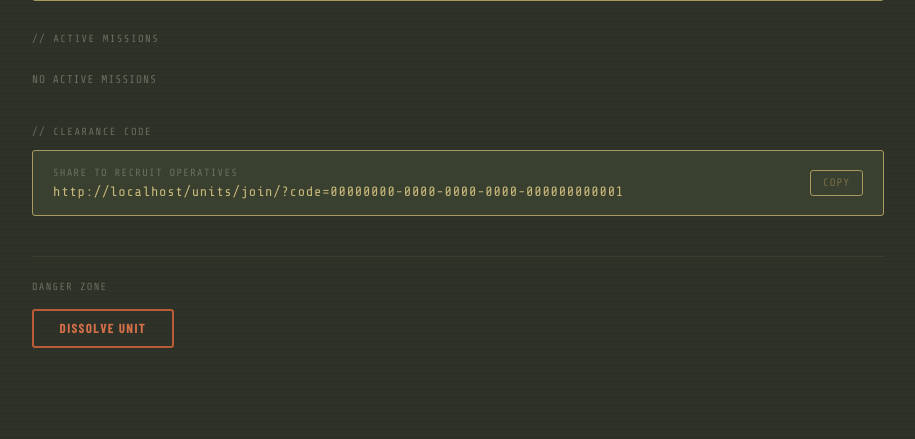
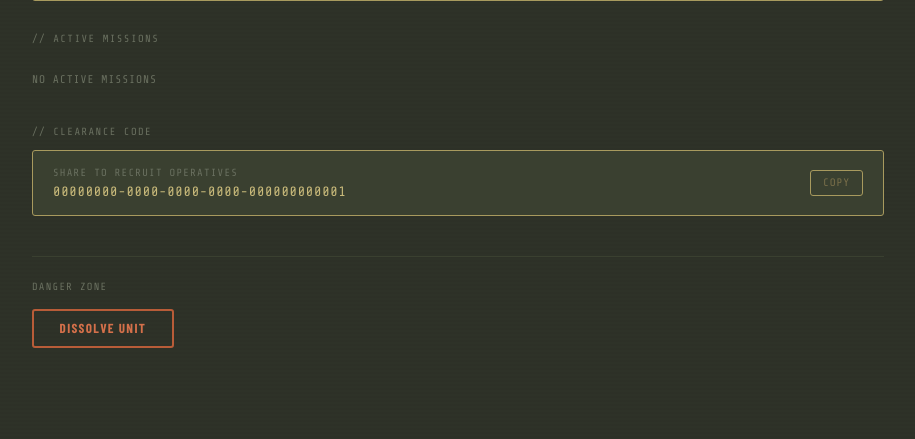
Before and after one commit to MariaKVelcheva/TaskForce, a Django app: page /units/1/details/ in a window 1280 px wide. Shown: the part 248-687 px from the top of the page, without its empty margins (182-1097 px from the left). Run offline with Django 5.2, Linux system fonts and the light colour scheme; a user stored in the database is signed in; tables that the repository leaves empty hold one stand-in row (values such as "Sample post").

Commit message:
fixed: invite code for units

```diff
--- a/templates/units/details-unit.html
+++ b/templates/units/details-unit.html
@@ -271,7 +271,7 @@
 <div class="clearance-box">
     <div style="min-width: 0;">
         <div class="clearance-label">Share to recruit operatives</div>
-        <div class="clearance-code" id="invite-code">{{ invite_url }}</div>
+        <div class="clearance-code" id="invite-code">{{ unit.invite_code }}</div>
     </div>
     <button class="copy-btn" onclick="copyCode()">Copy</button>
 </div>
```
